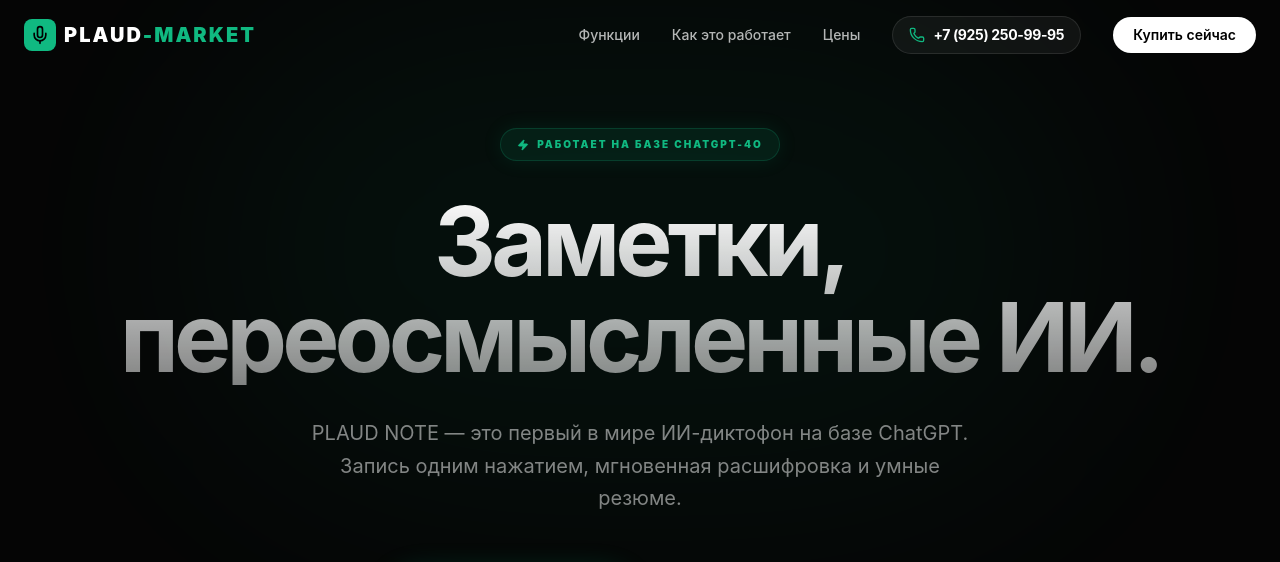
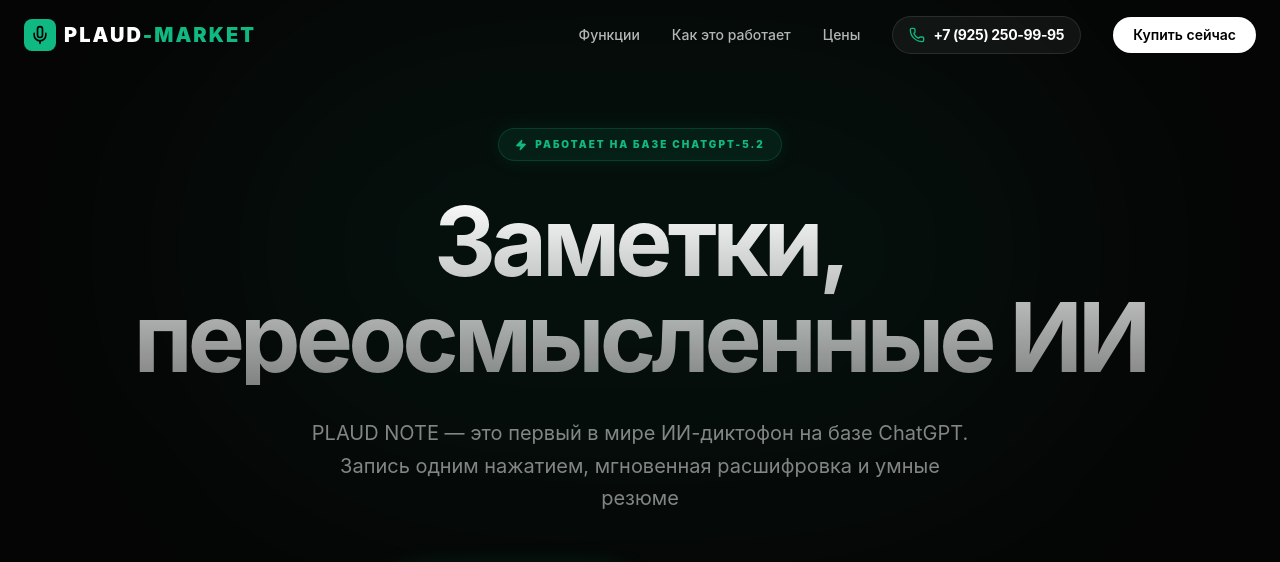
Before and after one commit to kitanikit/Plaud, a React (Vite) app: page / in a window 1280 px wide. Shown: the top 562 px of the page. Built offline with nearby package versions, Linux system fonts and the light colour scheme.

Commit message:
feat: Update AI model to ChatGPT-5.2
This commit updates the displayed AI model from ChatGPT-4o to ChatGPT-5.2. It also makes minor text adjustments to improve clarity and conciseness in the hero section.

```diff
--- a/src/App.tsx
+++ b/src/App.tsx
@@ -182,7 +182,7 @@
             className="inline-flex items-center gap-2 px-4 py-2 rounded-full bg-brand/10 border border-brand/20 text-brand text-[10px] font-black tracking-[0.2em] uppercase mb-8 shadow-[0_0_20px_rgba(16,185,129,0.1)]"
           >
             <Zap className="w-3 h-3 fill-brand" />
-            Работает на базе ChatGPT-4o
+            Работает на базе ChatGPT-5.2
           </motion.div>
 
           <motion.h1
@@ -192,7 +192,7 @@
             className="text-5xl md:text-8xl font-bold tracking-tighter mb-8 text-gradient"
           >
             Заметки, <br className="hidden md:block" />
-            переосмысленные ИИ.
+            переосмысленные ИИ
           </motion.h1>
 
           <motion.p
@@ -202,7 +202,7 @@
             className="text-lg md:text-xl text-white/50 max-w-2xl mx-auto mb-12 leading-relaxed"
           >
             PLAUD NOTE — это первый в мире ИИ-диктофон на базе ChatGPT.
-            Запись одним нажатием, мгновенная расшифровка и умные резюме.
+            Запись одним нажатием, мгновенная расшифровка и умные резюме
           </motion.p>
 
           <motion.div
@@ -240,7 +240,7 @@
               </div>
             </div>
             <img
-              src="https://i.postimg.cc/6pj6ZNHs/Chat-GPT-Image-Mar-2-2026-at-01-06-53-AM.png"
+              src="https://i.postimg.cc/sgkrb4Hp/Airbrush-IMAGE-ENHANCER-1772440170520-1772440170520.png"
               alt="Устройства Plaud Note Pro"
               className="w-full h-full object-cover group-hover:scale-105 transition-transform duration-700"
               referrerPolicy="no-referrer"
@@ -422,7 +422,7 @@
               viewport={{ once: true }}
             >
               <img
-                src="https://i.postimg.cc/NM4H2jzF/efce178cae8c29d2823b8f20446fecd2d599a1d5c256741eacb49bcd102633d0.jpg"
+                src="https://i.postimg.cc/rw3b78gL/Airbrush-IMAGE-ENHANCER-1772407971135-1772407971136.jpg"
                 alt="Plaud Note Silver"
                 className="w-full h-full object-cover group-hover:scale-105 transition-transform duration-700"
                 referrerPolicy="no-referrer"
```
